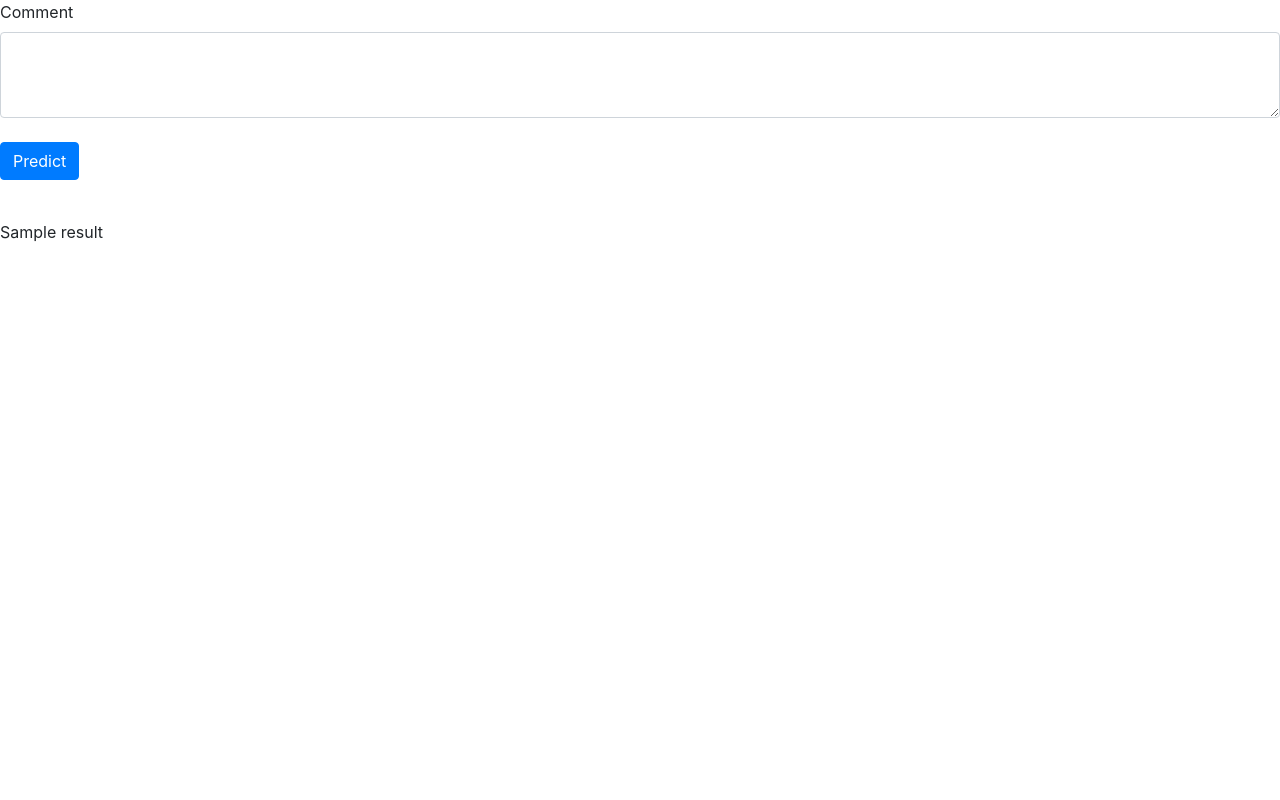
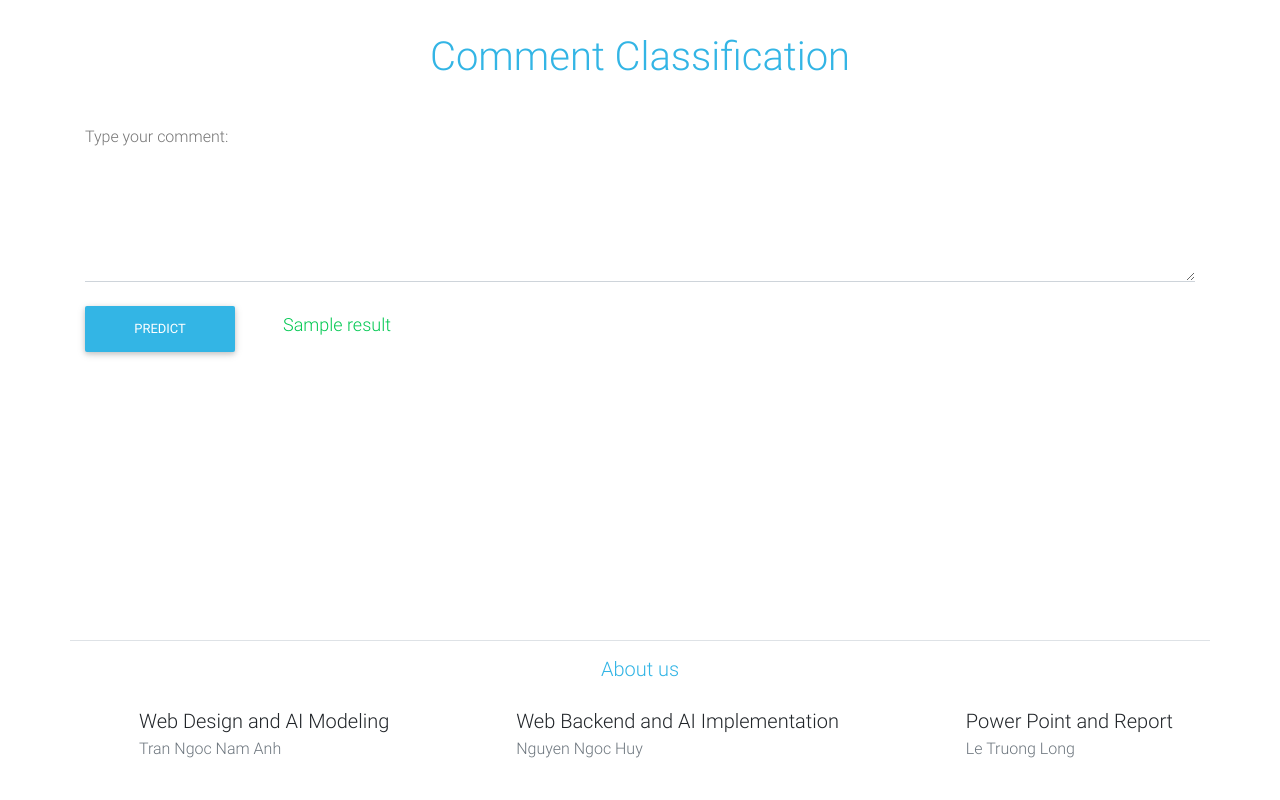
Before and after one commit to Nakajima-Kuro/comment_classification, a Flask app: template Templates/index.html in a window 1280 px wide. Run offline with Flask 2, Linux system fonts and the light colour scheme; the template is opened without the code that fills it: most values are stand-ins (such as "Sample title", 1, 10 or a date in 2020); some libraries are stand-ins or nearby versions.

Commit message:
Push again

```diff
--- a/Templates/index.html
+++ b/Templates/index.html
@@ -1,15 +1,59 @@
 <!doctype html>
 <title>Classification</title>
+
 <head>
-    <link rel="stylesheet" href="https://maxcdn.bootstrapcdn.com/bootstrap/4.0.0/css/bootstrap.min.css" integrity="sha384-Gn5384xqQ1aoWXA+058RXPxPg6fy4IWvTNh0E263XmFcJlSAwiGgFAW/dAiS6JXm" crossorigin="anonymous">
+  <link rel="stylesheet" href="/static/bootstrap/css/bootstrap.min.css">
+  <link rel="stylesheet" href="/static/sticky-footer/sticky-footer.css">
+  <link rel="stylesheet" href="/static/mdbootstrap/css/mdb.min.css">
+  <link rel="stylesheet" href="/static/mdbootstrap/css/style.css">
 </head>
+
 <body>
-<form action="" method="post">
-  <div class="form-group">
-    <label >Comment</label>
-    <textarea class="form-control" id="text" rows="3" type="text" name="data"></textarea><br>
-    <button id="submit" class="btn btn-primary">Predict</button>
+  <div class="container">
+    <div class="row d-flex justify-content-center my-2">
+      <h1 class="text-info">Comment Classification</h1>
+    </div>
+    <form action="" method="post">
+      <div class="form-group">
+        <div class="md-form">
+          <textarea id="text" class="md-textarea form-control" rows="5" type="text" name="data"></textarea>
+          <label for="text">Type your comment:</label>
+        </div>
+        <div class="d-flex d-row justify-content-start">
+          <button id="submit" class="btn btn-info btn-block" style="max-width: 150px;">Predict</button>
+          <h6 class="text-success ml-5 mt-2" style="font-size: large;">{{ result }}</h6>
+        </div>
+      </div>
+    </form>
   </div>
-</form><br>
-<label> {{result}} </label>
+  <footer class="footer">
+    <div class="container border-top mb-3">
+    </div>
+    <div class="container-fluid">
+      <div class="row d-flex justify-content-center">
+        <h5 class="text-info">About us</h5>
+      </div>
+      <div class="row d-flex d-row justify-content-between ml-5 pl-5">
+        <div class="card-body ml-2">
+          <h5 class="card-title">Web Design and AI Modeling</h5>
+          <h6 class="card-subtitle mb-2 text-muted">Tran Ngoc Nam Anh</h6>
+        </div>
+
+        <div class="card-body">
+          <h5 class="card-title">Web Backend and AI Implementation</h5>
+          <h6 class="card-subtitle mb-2 text-muted">Nguyen Ngoc Huy</h6>
+        </div>
+
+        <div class="card-body">
+          <h5 class="card-title">Power Point and Report</h5>
+          <h6 class="card-subtitle mb-2 text-muted">Le Truong Long</h6>
+        </div>
+
+      </div>
+    </div>
+  </footer>
+  <script src="/static/jquerry/jquerry.min.js"></script>
+  <script src="/static/popper/popper.min.js"></script>
+  <script src="/static/bootstrap/js/bootstrap.min.js"></script>
+  <script type="text/javascript" src="/static/mdbootstrap/js/mdb.min.js"></script>
 </body>
```
